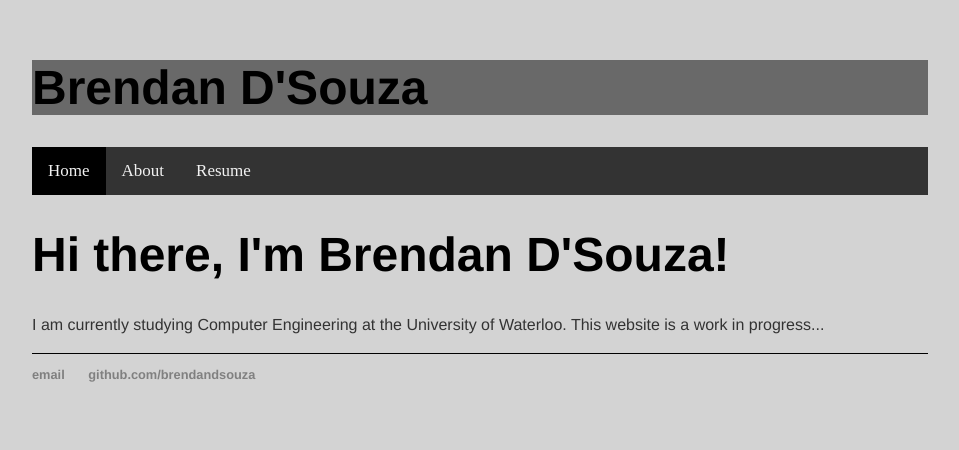
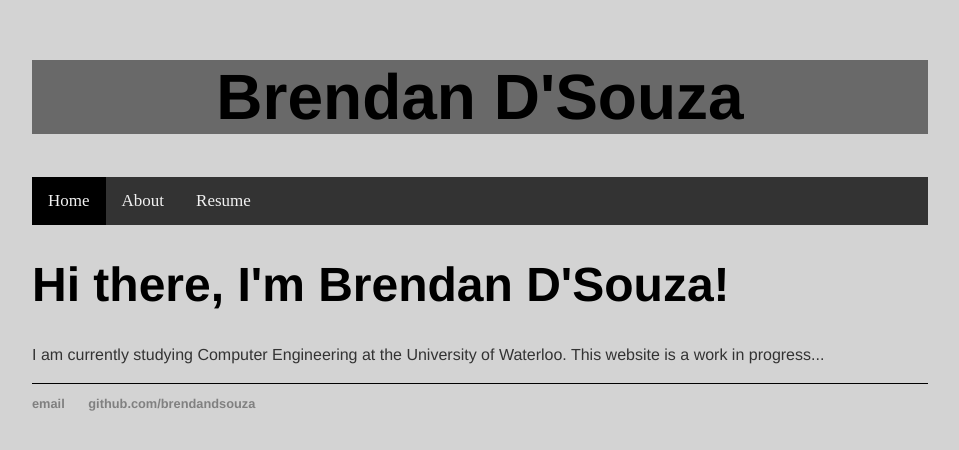
Before and after one commit to brendandsouza/brendandsouza.github.io, a Jekyll site: the page built from index.html, in a window 1280 px wide. Shown: the top 450 px of the page, without its empty margins (160-1119 px from the left). Built offline with Jekyll 4.4.1, drawn with Linux system fonts in a browser that asks for light colours; nearby versions of some CDN libraries.

Commit message:
title update

```diff
--- a/css/main.css
+++ b/css/main.css
@@ -74,7 +74,7 @@ ul li {
 .sticky + .content {
   padding-top: 60px;
 }
-h1 .bigtitle{
+.bigtitle h1 {
     text-align: center;
     font-family:'Helvetica', 'Arial', 'Sans-Serif';
     font-size: 4em;
```
